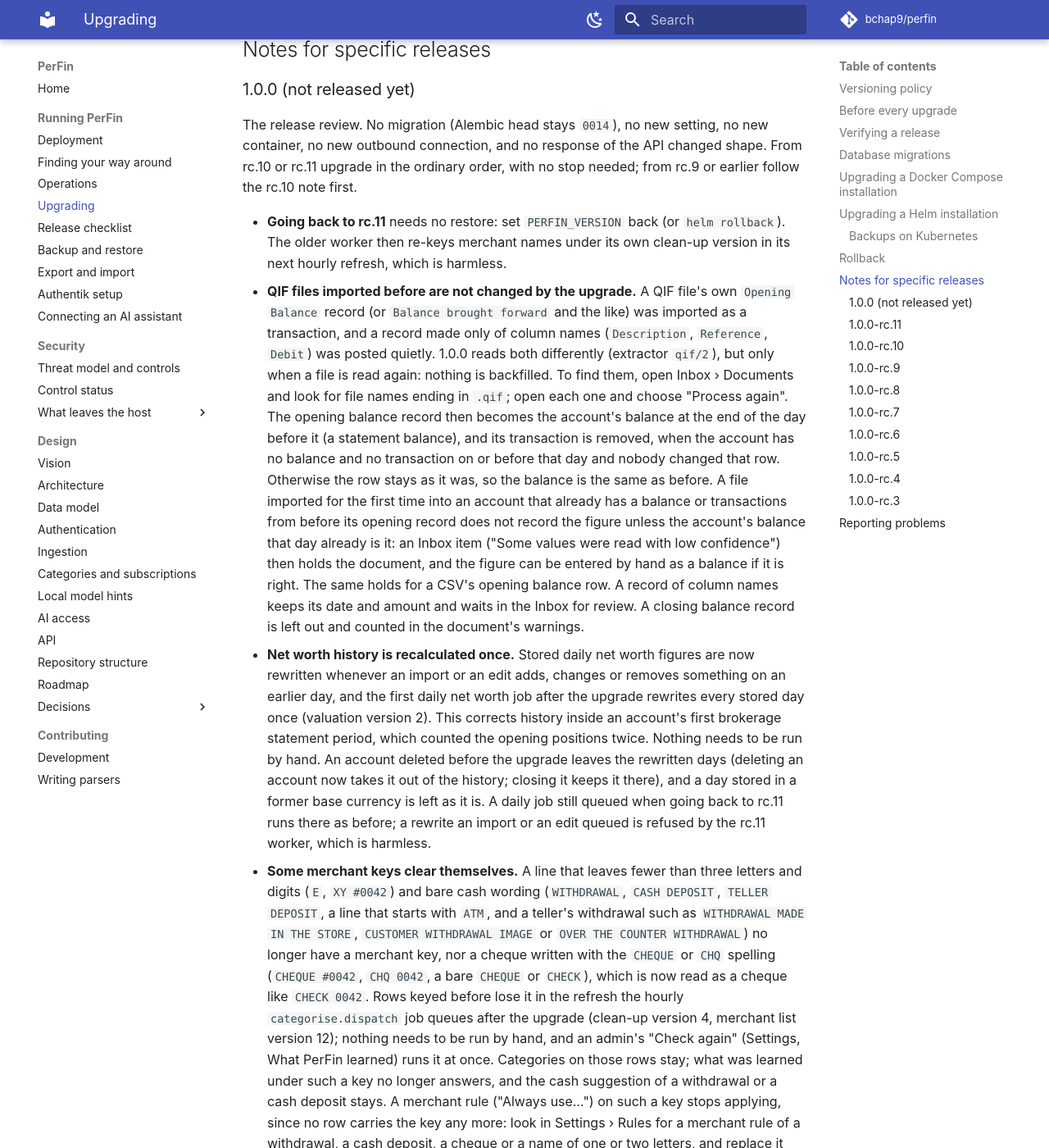
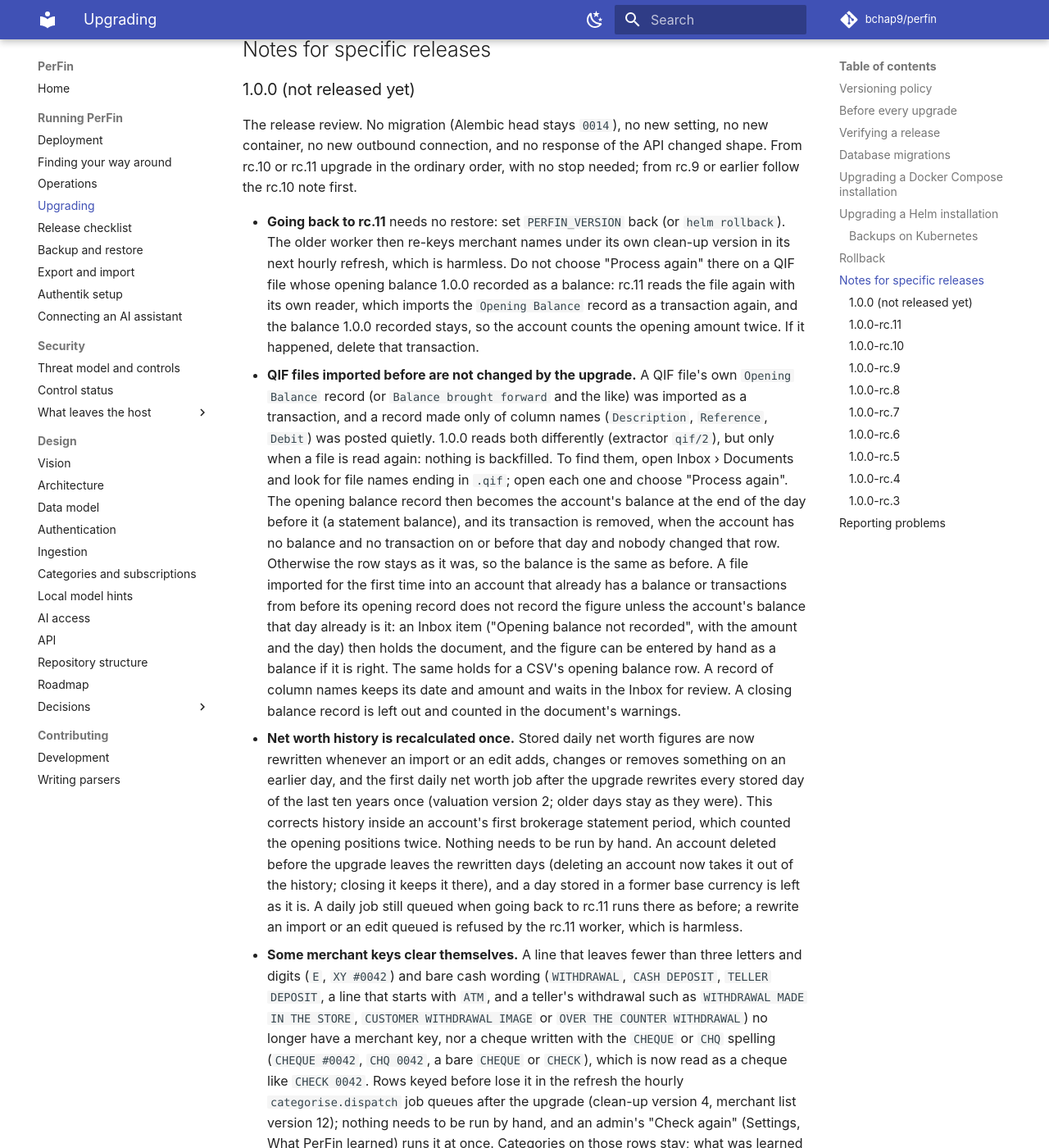
Before and after one commit to Bchap9/PerFin, an MkDocs documentation site: the page built from docs/UPGRADING.md, in a window 1280 px wide and 1400 px high, scrolled down 6654 px. Shown: the whole window at 82% size. Built offline with MkDocs 1.6.1 and Material for MkDocs 9.7.7, drawn with Linux system fonts in a browser that asks for light colours; comment, search, counter and statistics services are not loaded.

Commit message:
docs(upgrading): say what the 1.0 net worth rewrite covers and warn about rc.11 QIF re-reads
The upgrade rewrite covers the last ten years and leaves days stored in a
former base currency as they are; the note said every stored day. Going
back to rc.11 and choosing "Process again" on a QIF whose opening balance
1.0 recorded as a balance re-extracts it with rc.11's reader, which
imports the opening record as a transaction again on top of the balance.
The Inbox item is named as the Inbox shows it.

Co-Authored-By: Claude Opus 5.5 <noreply@anthropic.com>
Claude-Session: https://claude.ai/code/session_01HRK1FXsJCfeh3aUokzUEVJ

```diff
--- a/docs/UPGRADING.md
+++ b/docs/UPGRADING.md
@@ -307,7 +307,12 @@ with no stop needed; from rc.9 or earlier follow the rc.10 note first.
 
 - **Going back to rc.11** needs no restore: set `PERFIN_VERSION` back (or
   `helm rollback`). The older worker then re-keys merchant names under its
-  own clean-up version in its next hourly refresh, which is harmless.
+  own clean-up version in its next hourly refresh, which is harmless. Do
+  not choose "Process again" there on a QIF file whose opening balance
+  1.0.0 recorded as a balance: rc.11 reads the file again with its own
+  reader, which imports the `Opening Balance` record as a transaction
+  again, and the balance 1.0.0 recorded stays, so the account counts the
+  opening amount twice. If it happened, delete that transaction.
 - **QIF files imported before are not changed by the upgrade.** A QIF
   file's own `Opening Balance` record (or `Balance brought forward` and the
   like) was imported as a transaction, and a record made only of column
@@ -323,24 +328,24 @@ with no stop needed; from rc.9 or earlier follow the rc.10 note first.
   imported for the first time into an account that already has a balance
   or transactions from before its opening record does not record the
   figure unless the account's balance that day already is it: an Inbox
-  item ("Some values were read with low confidence") then holds the
-  document, and the figure can be entered by hand as a balance if it is
-  right. The
-  same holds for a CSV's opening balance row. A record of column names
+  item ("Opening balance not recorded", with the amount and the day) then
+  holds the document, and the figure can be entered by hand as a balance
+  if it is right. The same holds for a CSV's opening balance row. A record of column names
   keeps its date and amount and waits in the Inbox for review. A closing
   balance record is left out and counted in the document's warnings.
 - **Net worth history is recalculated once.** Stored daily net worth
   figures are now rewritten whenever an import or an edit adds, changes or
   removes something on an earlier day, and the first daily net worth job
-  after the upgrade rewrites every stored day once (valuation version 2).
-  This corrects history inside an account's first brokerage statement
-  period, which counted the opening positions twice. Nothing needs to be
-  run by hand. An account deleted before the upgrade leaves the rewritten
-  days (deleting an account now takes it out of the history; closing it
-  keeps it there), and a day stored in a former base currency is left as
-  it is. A daily job still queued when going back to rc.11 runs there as
-  before; a rewrite an import or an edit queued is refused by the rc.11
-  worker, which is harmless.
+  after the upgrade rewrites every stored day of the last ten years once
+  (valuation version 2; older days stay as they were). This corrects
+  history inside an account's first brokerage statement period, which
+  counted the opening positions twice. Nothing needs to be run by hand.
+  An account deleted before the upgrade leaves the rewritten days
+  (deleting an account now takes it out of the history; closing it keeps
+  it there), and a day stored in a former base currency is left as it is.
+  A daily job still queued when going back to rc.11 runs there as before;
+  a rewrite an import or an edit queued is refused by the rc.11 worker,
+  which is harmless.
 - **Some merchant keys clear themselves.** A line that leaves fewer than
   three letters and digits (`E`, `XY #0042`) and bare cash wording
   (`WITHDRAWAL`, `CASH DEPOSIT`, `TELLER DEPOSIT`, a line that starts with
```
